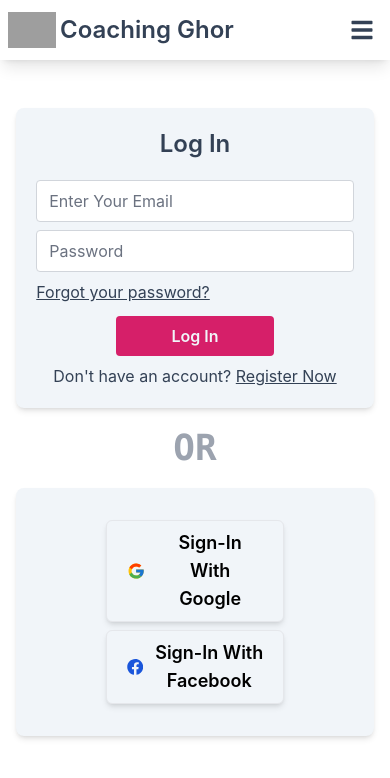
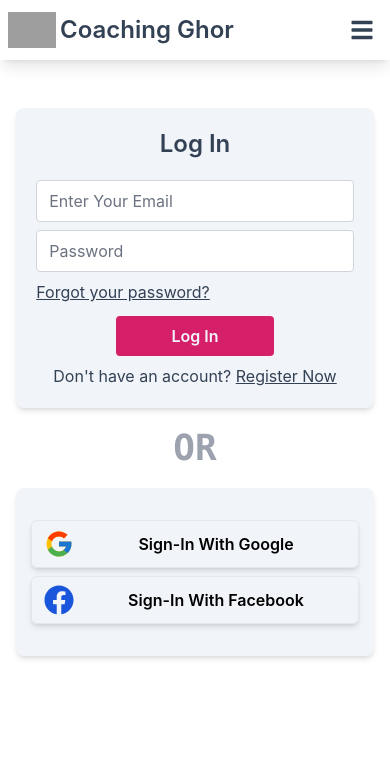
Before and after one commit to niloy143/coaching-ghor, a React (Create React App) app: page /login in a window 390 px wide. Shown: the top 778 px of the page. Built offline with nearby package versions, Linux system fonts and the light colour scheme; no server answers; grey boxes are pictures that could not be loaded.

Commit message:
modifications

```diff
--- a/src/components/Header/Header.js
+++ b/src/components/Header/Header.js
@@ -18,7 +18,7 @@ const Header = () => {
         <div className={`${dark ? 'text-slate-100' : 'text-slate-700'} flex flex-col-reverse lg:flex-row justify-center items-center py-12 max-w-7xl mx-auto`}>
             <div className='px-5 lg:pl-12'>
                 <h2 className='text-3xl font-semibold'>Learning From <span className={`${dark ? 'text-pink-800' : 'text-pink-500'} font-bold font-serif`}>Coaching Ghor</span></h2>
-                <p className='my-5'>We have collected effective and efficient courses for you so that you can build your skill set on your dream field. Here you will find courses which are provided by the specialists who are really skilled and experienced on the certain field. You don't have to worry about the guidelines to make your way to the high. Enroll the course you are interested in and stick to us. The rest is ours.z</p>
+                <p className='my-5'>We have collected effective and efficient courses for you so that you can build your skill set on your dream field. Here you will find courses which are provided by the specialists who are really skilled and experienced on the certain field. You don't have to worry about the guidelines to make your way to the high. Enroll the course you are interested in and stick to us. The rest is ours.</p>
                 <NavLink to={`${user ? '/courses' : '/register'}`} className={`inline-flex items-center gap-2 ${dark ? 'bg-blue-700' : 'bg-blue-400'} text-slate-100 px-5 py-3 rounded font-semibold text-base sm:text-lg hover:scale-95 transition`}>
                     <span>{ user ? 'Explore Courses' : 'REGISTER NOW'}</span>
                     <FaArrowRight />
--- a/src/components/ThirdPartySignIn/ThirdPartySignIn.js
+++ b/src/components/ThirdPartySignIn/ThirdPartySignIn.js
@@ -12,13 +12,13 @@ const ThirdPartySignIn = () => {
 
     return (
         <div className={`${dark ? 'bg-slate-500' : 'bg-slate-100'} shadow-md w-11/12 sm:w-2/3 md:w-1/2 xl:w-1/3 mx-auto flex flex-col gap-2 py-8 mb-12 rounded-lg`}>
-            <div className='flex items-center gap-3 w-1/2 mx-auto border shadow-md px-5 py-2 rounded-md cursor-pointer hover:shadow-none hover:translate-y-0.5 bg-slate-100' onClick={() => thirdPartySignIn(googleProvider)}>
+            <div className='flex items-center gap-3 w-11/12 sm:w-72 mx-auto border shadow-md px-3 sm:px-5 py-2 rounded-md cursor-pointer hover:shadow-none hover:translate-y-0.5 bg-slate-100' onClick={() => thirdPartySignIn(googleProvider)}>
                 <FcGoogle className='text-3xl' />
-                <p className='text-lg font-semibold grow text-center'>Sign-In With Google</p>
+                <p className='sm:text-lg font-semibold grow text-center'>Sign-In With Google</p>
             </div>
-            <div className='flex items-center gap-3 w-1/2 mx-auto border shadow-md px-5 py-2 rounded-md cursor-pointer hover:shadow-none hover:translate-y-0.5 bg-slate-100' onClick={() => thirdPartySignIn(facebookProvider)}>
+            <div className='flex items-center gap-3 w-11/12 sm:w-72 mx-auto border shadow-md px-3 sm:px-5 py-2 rounded-md cursor-pointer hover:shadow-none hover:translate-y-0.5 bg-slate-100' onClick={() => thirdPartySignIn(facebookProvider)}>
                 <FaFacebook className='text-blue-700 text-3xl' />
-                <p className='text-lg font-semibold grow text-center'>Sign-In With Facebook</p>
+                <p className='sm:text-lg font-semibold grow text-center'>Sign-In With Facebook</p>
             </div>
         </div>
     );
```
